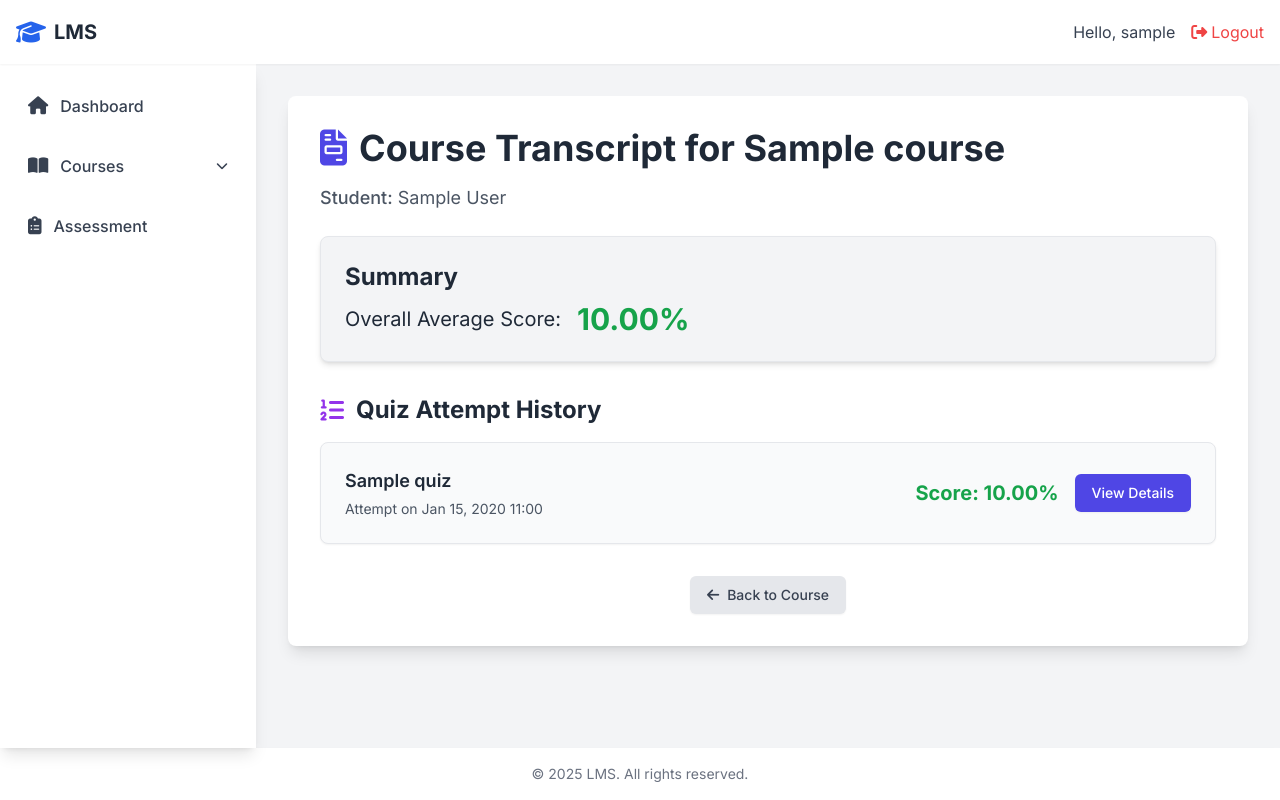
After one commit to Dhamilare/LMS_v_2, a Django app: a page that uses lmsApp/templates/student/course_transcript.html in a window 1280 px wide. The commit adds this page. Run offline with Django 5.2, Linux system fonts and the light colour scheme; a user stored in the database is signed in; tables that the repository leaves empty hold one stand-in row (values such as "Sample post"); some libraries are stand-ins or nearby versions.

```diff
--- /dev/null
+++ b/lmsApp/templates/student/course_transcript.html
@@ -0,0 +1,68 @@
+{% extends 'base.html' %}
+{% load static %}
+
+{% block title %}Course Transcript: {{ course.title }}{% endblock %}
+
+{% block content %}
+<div class="bg-white p-8 rounded-lg shadow-lg">
+    <h1 class="text-4xl font-bold text-gray-800 mb-4 flex items-center">
+        <i class="fas fa-file-invoice mr-3 text-indigo-600"></i>
+        Course Transcript for {{ course.title }}
+    </h1>
+    <p class="text-gray-600 text-lg mb-6">
+        <span class="font-medium">Student:</span> {{ request.user.get_full_name }}
+    </p>
+
+    <div class="mb-8 p-6 rounded-lg shadow-md bg-gray-100 border border-gray-200 text-gray-800">
+        <h2 class="text-2xl font-bold mb-2">Summary</h2>
+        <div class="flex items-center space-x-4">
+            <span class="text-xl">Overall Average Score:</span>
+            {% if average_score is not None %}
+                <span class="text-3xl font-bold text-green-600">{{ average_score|floatformat:2 }}%</span>
+            {% else %}
+                <span class="text-xl text-gray-500">No quizzes attempted yet.</span>
+            {% endif %}
+        </div>
+    </div>
+
+    <h3 class="text-2xl font-bold text-gray-800 mb-4 flex items-center">
+        <i class="fas fa-list-ol mr-3 text-purple-600"></i> Quiz Attempt History
+    </h3>
+
+    {% if attempts %}
+    <div class="space-y-4">
+        {% for attempt in attempts %}
+        <div class="bg-gray-50 p-6 rounded-lg border border-gray-200 shadow-sm flex flex-col sm:flex-row justify-between items-start sm:items-center">
+            <div class="flex-grow">
+                <p class="text-lg font-semibold text-gray-800">{{ attempt.quiz.title }}</p>
+                <p class="text-sm text-gray-600 mt-1">
+                    Attempt on {{ attempt.attempt_date|date:"M d, Y H:i" }}
+                </p>
+            </div>
+            <div class="mt-3 sm:mt-0 flex-shrink-0">
+                <div class="flex items-center space-x-4">
+                    <span class="text-xl font-bold
+                        {% if attempt.passed %}text-green-600{% else %}text-red-600{% endif %}">
+                        Score: {{ attempt.score|floatformat:2 }}%
+                    </span>
+                    <a href="{% url 'quiz_result' course_slug=course.slug attempt_id=attempt.id %}"
+                       class="inline-flex items-center px-4 py-2 border border-transparent text-sm font-medium rounded-md shadow-sm text-white bg-indigo-600 hover:bg-indigo-700 focus:outline-none focus:ring-2 focus:ring-offset-2 focus:ring-indigo-500">
+                        View Details
+                    </a>
+                </div>
+            </div>
+        </div>
+        {% endfor %}
+    </div>
+    {% else %}
+    <p class="text-gray-700">You have not attempted any quizzes for this course yet.</p>
+    {% endif %}
+
+    <div class="flex justify-center mt-8">
+        <a href="{% url 'course_detail' slug=course.slug %}"
+           class="inline-flex items-center px-4 py-2 border border-transparent text-sm font-medium rounded-md shadow-sm text-gray-700 bg-gray-200 hover:bg-gray-300 focus:outline-none focus:ring-2 focus:ring-offset-2 focus:ring-gray-500">
+            <i class="fas fa-arrow-left mr-2"></i> Back to Course
+        </a>
+    </div>
+</div>
+{% endblock %}
--- a/lmsApp/urls.py
+++ b/lmsApp/urls.py
@@ -22,9 +22,10 @@ urlpatterns = [
     path('courses/<slug:slug>/delete/', views.course_delete, name='course_delete'),
 
     # --- Student Course Enrollment & Detail ---
-    path('student_courses/', views.all_courses, name='all_courses'), # Student's view of all available courses
-    path('courses/<slug:slug>/', views.course_detail, name='course_detail'), # Course overview for students/instructors
+    path('student_courses/', views.all_courses, name='all_courses'),
+    path('courses/<slug:slug>/', views.course_detail, name='course_detail'),
     path('courses/<slug:slug>/enroll/', views.enroll_course, name='enroll_course'),
+    path('courses/<slug:course_slug>/transcript/', views.course_transcript, name='course_transcript'),
 
     # --- Progress Tracking (Content Completion) ---
     path('courses/<slug:course_slug>/modules/<int:module_id>/lessons/<int:lesson_id>/contents/<int:content_id>/mark-completed/', views.mark_content_completed, name='mark_content_completed'),
--- a/lmsApp/views.py
+++ b/lmsApp/views.py
@@ -21,6 +21,7 @@ from .utils import send_templated_email
 import json
 from django.db.models import Prefetch
 import csv
+from django.db.models import Avg
 
 # Helper functions for role-based access control
 def is_admin(user):
@@ -440,9 +441,8 @@ def course_detail(request, slug):
     """
     course = get_object_or_404(Course, slug=slug)
     is_enrolled = False
-    enrollment = None # Initialize enrollment object
-
-    # Access control for viewing the course detail page itself
+    enrollment = None
+
     if request.user.is_instructor and course.instructor != request.user:
         messages.error(request, "You do not have permission to view this course.")
         return redirect('dashboard')
@@ -452,12 +452,10 @@ def course_detail(request, slug):
         if enrollment:
             is_enrolled = True
 
-        # If student is not enrolled and course is not published, redirect
         if not course.is_published and not is_enrolled:
             messages.error(request, "This course is not yet published or you are not enrolled.")
             return redirect('dashboard')
 
-    # Prefetch related data for efficiency
     modules_queryset = Module.objects.filter(course=course).order_by('order').prefetch_related(
         Prefetch('lessons', queryset=Lesson.objects.order_by('order').prefetch_related(
             Prefetch('contents', queryset=Content.objects.order_by('order')),
@@ -527,17 +525,25 @@ def course_detail(request, slug):
         if request.user.is_student and is_enrolled:
             previous_module_completed = current_module_is_completed
 
-    # Get the course-level quiz if it exists
+    # Check for a passing final quiz attempt
+    has_passed_final_quiz = False
     course_quiz = None
     if hasattr(course, 'quiz'):
         course_quiz = course.quiz
+        if request.user.is_student and is_enrolled:
+            has_passed_final_quiz = StudentQuizAttempt.objects.filter(
+                student=request.user,
+                quiz=course_quiz,
+                passed=True
+            ).exists()
 
     context = {
         'course': course,
         'modules': modules_data,
         'is_enrolled': is_enrolled,
         'enrollment': enrollment,
-        'course_quiz': course_quiz, # Pass the course-level quiz
+        'course_quiz': course_quiz,
+        'has_passed_final_quiz': has_passed_final_quiz, # This is the new variable
     }
     return render(request, 'course_detail.html', context)
 
@@ -1140,6 +1146,11 @@ def quiz_result(request, course_slug, attempt_id):
         quiz=quiz
     ).count()
 
+    # --- CHANGE START ---
+    # Calculate the remaining attempts in the view
+    attempts_remaining = quiz.max_attempts - current_attempts_count
+    # --- CHANGE END ---
+
     if not attempt.passed and current_attempts_count < quiz.max_attempts:
         can_retake = True
 
@@ -1152,6 +1163,9 @@ def quiz_result(request, course_slug, attempt_id):
         'current_attempts_count': current_attempts_count,
         'max_attempts': quiz.max_attempts,
         'enrollment': enrollment,
+        # --- CHANGE START ---
+        'attempts_remaining': attempts_remaining,
+        # --- CHANGE END ---
     }
     return render(request, 'student/quiz_result.html', context)
 
@@ -1765,3 +1779,45 @@ def quiz_download_csv_template(request):
         'option4', 'is_correct4'
     ])
     return response
+
+@login_required
+@user_passes_test(is_student)
+def course_transcript(request, course_slug):
+    """
+    Displays a transcript of all quiz results for a student in a specific course.
+    Adds a button to view the transcript if the student has passed the final course quiz.
+    """
+    course = get_object_or_404(Course, slug=course_slug)
+    enrollment = get_object_or_404(Enrollment, student=request.user, course=course)
+
+    # Directly access the final quiz using the OneToOne relationship
+    final_quiz = None
+    has_passed_final_quiz = False
+
+    if hasattr(course, 'quiz'):
+        final_quiz = course.quiz
+        # Check for a passing attempt on this specific final quiz
+        has_passed_final_quiz = StudentQuizAttempt.objects.filter(
+            student=request.user,
+            quiz=final_quiz,
+            passed=True
+        ).exists()
+
+    # Fetch all quiz attempts for the student in this course
+    course_quizzes = Quiz.objects.filter(course=course)
+    attempts = StudentQuizAttempt.objects.filter(
+        student=request.user,
+        quiz__in=course_quizzes
+    ).order_by('attempt_date')
+
+    # Calculate the overall average score for all attempts in the course
+    average_score = attempts.aggregate(Avg('score'))['score__avg']
+
+    context = {
+        'course': course,
+        'enrollment': enrollment,
+        'attempts': attempts,
+        'average_score': average_score,
+        'has_passed_final_quiz': has_passed_final_quiz,
+    }
+    return render(request, 'student/course_transcript.html', context)
```
Also changed, not shown: lmsApp/templates/course_detail.html (+14 -5 lines), lmsApp/templates/dashboard.html (+7 -22 lines), lmsApp/templates/student/quiz_result.html (+5 -2 lines), 1 other file.
